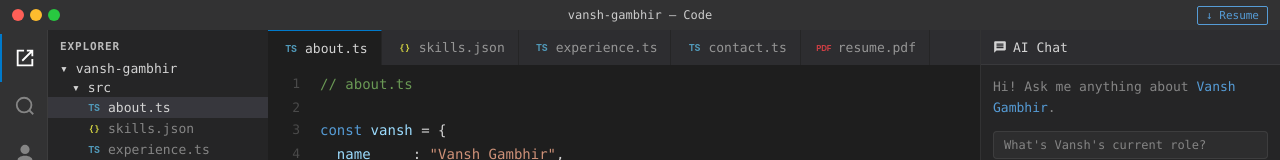
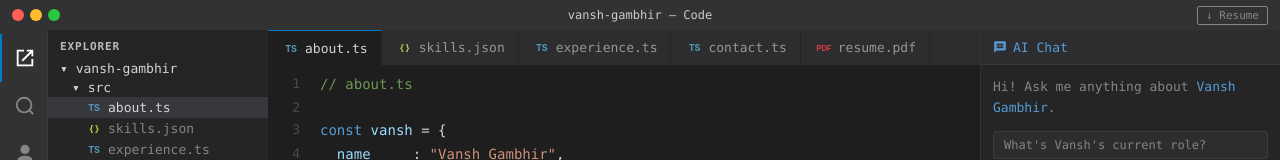
Before and after one commit to kiku511/v-blog, a React (Vite) app: page / in a window 1280 px wide. Shown: the top 160 px of the page. Built offline with nearby package versions, Linux system fonts and the light colour scheme.

Commit message:
Style resume button with muted color, AI Chat title with kw color
Co-Authored-By: Claude Sonnet 4.6 <noreply@anthropic.com>

```diff
--- a/src/index.css
+++ b/src/index.css
@@ -176,15 +176,15 @@ a.str:hover { text-decoration: underline; }
 .resume-btn {
   font-size: 11px;
   white-space: nowrap;
-  color: var(--kw);
+  color: var(--muted);
   text-decoration: none;
   padding: 2px 8px;
-  border: 1px solid var(--kw);
+  border: 1px solid var(--muted);
   border-radius: 2px;
   transition: color 0.15s, border-color 0.15s;
   user-select: none;
 }
-.resume-btn:hover { color: #fff; border-color: #aaa; }
+.resume-btn:hover { color: var(--text); border-color: var(--text); }
 
 /* ── Status bar palette hint ── */
 .sb-palette-hint { cursor: pointer; opacity: 0.75; letter-spacing: 0.03em; }
@@ -279,7 +279,7 @@ a.str:hover { text-decoration: underline; }
   align-items: center;
   gap: 6px;
   font-size: 13px;
-  color: var(--text);
+  color: var(--kw);
 }
 .copilot-close {
   display: none;
```
